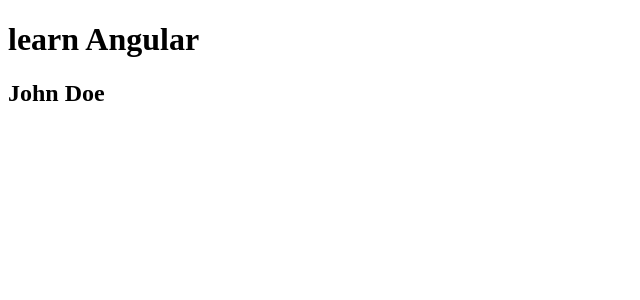
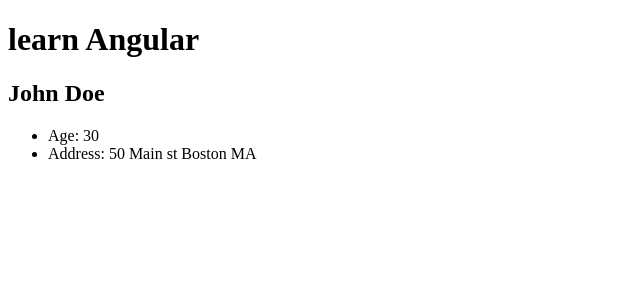
Before and after one commit to simonbogaerts/learn_angular_sandbox, an Angular app: page / in a window 1280 px wide. Shown: the top 300 px of the page, without its empty margins (0-640 px from the left). Built offline with nearby package versions, Linux system fonts and the light colour scheme.

Commit message:
base user comp playground

```diff
--- a/src/app/components/user/user.component.html
+++ b/src/app/components/user/user.component.html
@@ -1 +1,5 @@
-<h2>John Doe</h2>
+<h2>{{ firstName }} {{ lastName }}</h2>
+<ul>
+  <li>Age: {{ showAge() }}</li>
+  <li>Address: {{ address.street }} {{ address.city }} {{ address.state }}</li>
+</ul>
--- a/src/app/components/user/user.component.ts
+++ b/src/app/components/user/user.component.ts
@@ -6,5 +6,19 @@
   styleUrls: ['./user.component.css']
 })
 export class UserComponent {
+  firstName = 'John';
+  lastName = 'Doe';
+  age = 30;
+  address = {
+    street: '50 Main st',
+    city: 'Boston',
+    state: 'MA'
+  };
+
+  // methods
   constructor() {}
+
+  showAge() {
+    return this.age;
+  }
 }
```
